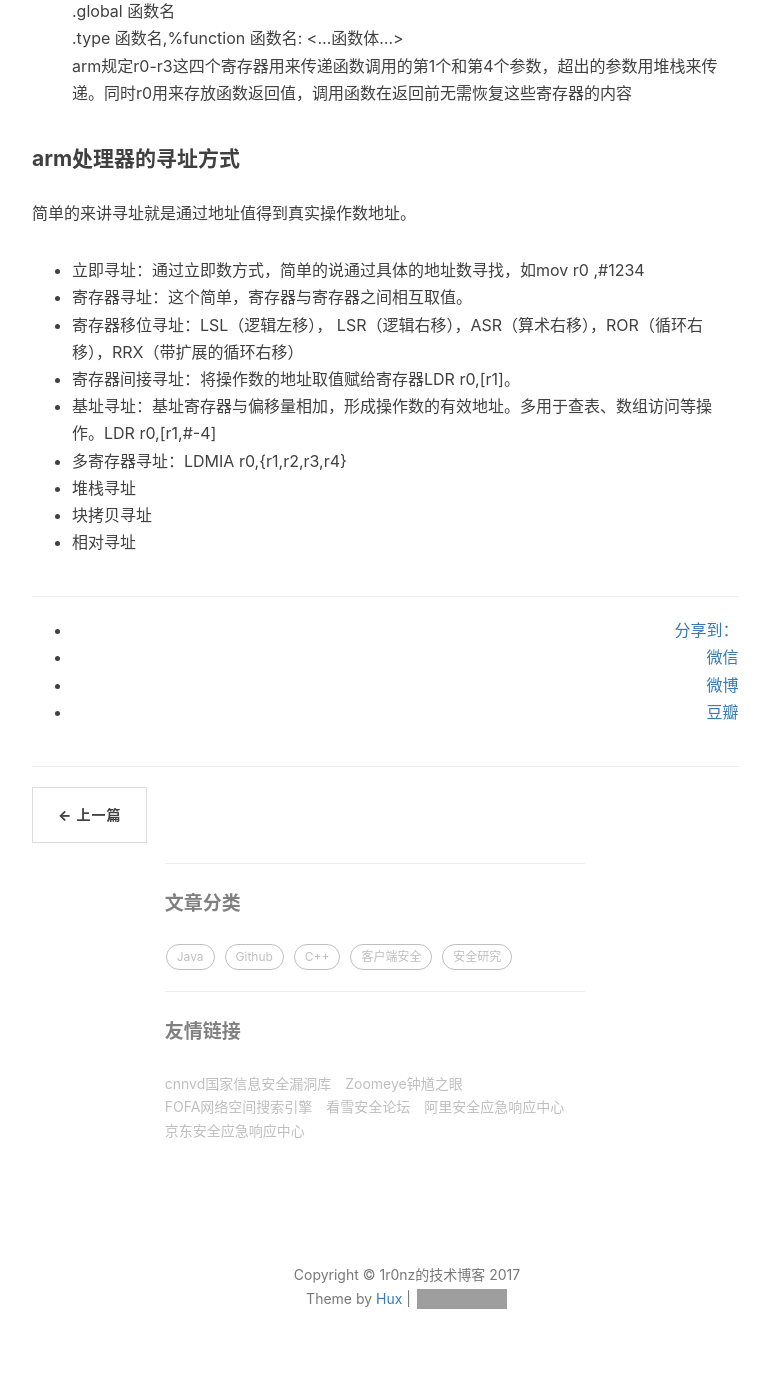
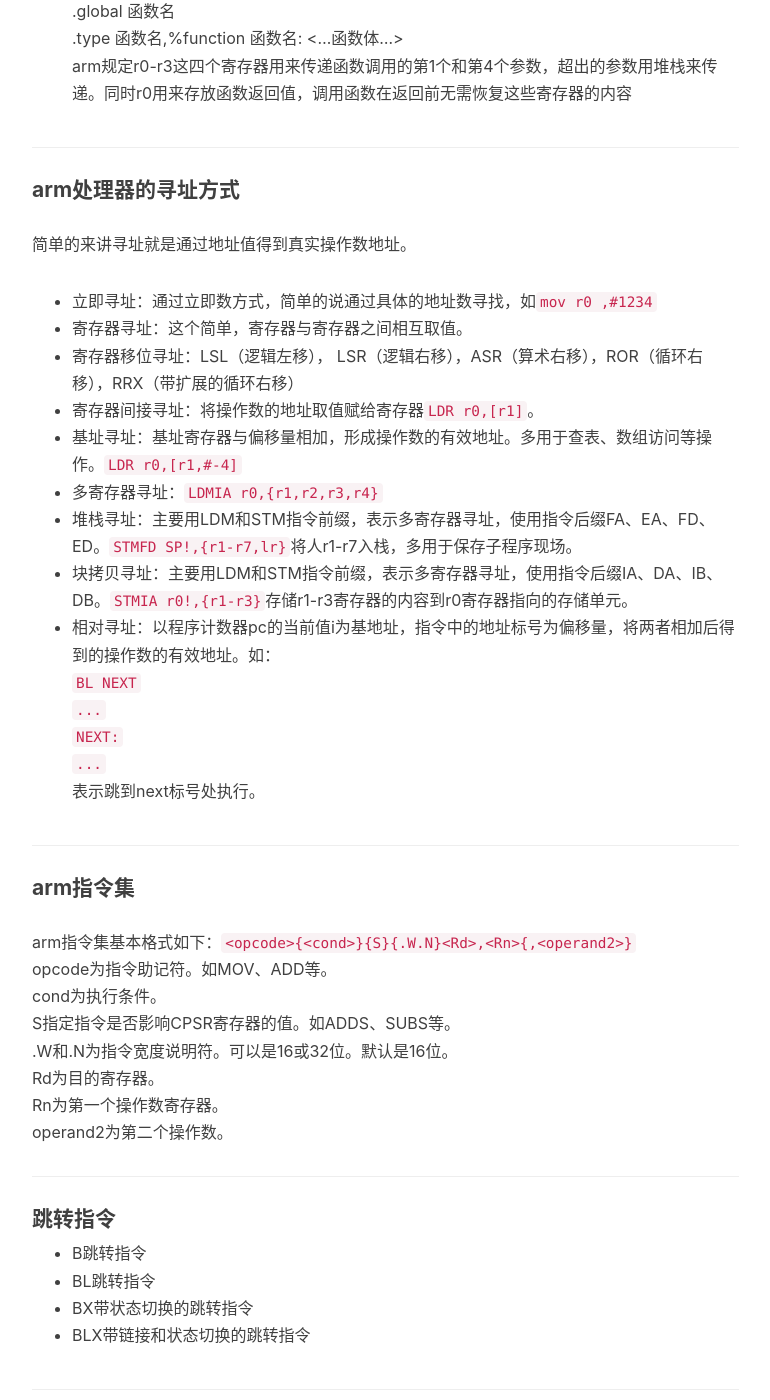
Before and after one commit to yangrz/blog, a Jekyll site: the page built from _posts/2017-01-16-androidSecurity.markdown, in a window 1280 px wide and 1400 px high, scrolled down 2809 px. Shown: the whole window, without its empty margins (233-1003 px from the left). Built offline with Jekyll 4.4.1, drawn with Linux system fonts in a browser that asks for light colours; nearby versions of some CDN libraries; comment, search, counter and statistics services are not loaded; some of the changed text lies outside the part shown; grey boxes are pictures that could not be loaded.

Commit message:
2017-02-17

```diff
--- a/_posts/2017-01-16-androidSecurity.markdown
+++ b/_posts/2017-01-16-androidSecurity.markdown
@@ -86,14 +86,72 @@ c语言所定义的全局变量和常量都都会编译到.data下，常量数
          <...函数体...>
 arm规定r0-r3这四个寄存器用来传递函数调用的第1个和第4个参数，超出的参数用堆栈来传递。同时r0用来存放函数返回值，调用函数在返回前无需恢复这些寄存器的内容
 
+---
+
 #### arm处理器的寻址方式
 简单的来讲寻址就是通过地址值得到真实操作数地址。
-* 立即寻址：通过立即数方式，简单的说通过具体的地址数寻找，如mov r0 ,#1234
+* 立即寻址：通过立即数方式，简单的说通过具体的地址数寻找，如`mov r0 ,#1234`
 * 寄存器寻址：这个简单，寄存器与寄存器之间相互取值。
 * 寄存器移位寻址：LSL（逻辑左移）， LSR（逻辑右移），ASR（算术右移），ROR（循环右移），RRX（带扩展的循环右移）
-* 寄存器间接寻址：将操作数的地址取值赋给寄存器LDR  r0,[r1]。
-* 基址寻址：基址寄存器与偏移量相加，形成操作数的有效地址。多用于查表、数组访问等操作。LDR r0,[r1,#-4]
-* 多寄存器寻址：LDMIA r0,{r1,r2,r3,r4}
-* 堆栈寻址
-* 块拷贝寻址
-* 相对寻址
+* 寄存器间接寻址：将操作数的地址取值赋给寄存器`LDR  r0,[r1]`。
+* 基址寻址：基址寄存器与偏移量相加，形成操作数的有效地址。多用于查表、数组访问等操作。`LDR r0,[r1,#-4]`
+* 多寄存器寻址：`LDMIA r0,{r1,r2,r3,r4}`
+* 堆栈寻址：主要用LDM和STM指令前缀，表示多寄存器寻址，使用指令后缀FA、EA、FD、ED。`STMFD  SP!,{r1-r7,lr}`将人r1-r7入栈，多用于保存子程序现场。
+* 块拷贝寻址：主要用LDM和STM指令前缀，表示多寄存器寻址，使用指令后缀IA、DA、IB、DB。`STMIA  r0!,{r1-r3}`存储r1-r3寄存器的内容到r0寄存器指向的存储单元。
+* 相对寻址：以程序计数器pc的当前值i为基地址，指令中的地址标号为偏移量，将两者相加后得到的操作数的有效地址。如：
+`BL   NEXT`
+`...`
+`NEXT:`
+`...`
+表示跳到next标号处执行。
+
+---
+
+#### arm指令集
+arm指令集基本格式如下：`<opcode>{<cond>}{S}{.W.N}<Rd>,<Rn>{,<operand2>}`
+opcode为指令助记符。如MOV、ADD等。
+cond为执行条件。
+S指定指令是否影响CPSR寄存器的值。如ADDS、SUBS等。
+.W和.N为指令宽度说明符。可以是16或32位。默认是16位。
+Rd为目的寄存器。
+Rn为第一个操作数寄存器。
+operand2为第二个操作数。
+
+---
+
+#### 跳转指令
+* B跳转指令
+* BL跳转指令
+* BX带状态切换的跳转指令
+* BLX带链接和状态切换的跳转指令
+
+---
+
+#### 存储器访问指令
+LDR：从存储器中读数据到寄存器。
+STR：用于存储数据到指定地址的存储单元。
+LDM：同LDR读多个。
+STM：同STR写多个。
+PUSH：将寄存器推入满递减堆栈。
+POP：从满递减堆栈中弹出数据到寄存器。
+SWP：用于寄存器与存储器之间的数据交换。
+
+---
+
+#### 数据处理指令
+数据处理指令在arm指令集中占有大部分，在这里就不一一列出了。参考可以[看这里](http://blog.csdn.net/dddxxxx/article/details/47130545)或者[这个](http://blog.chinaunix.net/uid-20769502-id-112445.html)
+
+---
+
+#### 其他指令
+这里还有一些比较重要常见的指令。
+SWI：软中断指令。用于实现从用户模式到管理模式的切换。如系统功能调用。格式如下：
+`SWI {cond},immed_24`
+immed_24是软中断号，在android中系统功能调用为0号中断，使用R7寄存器存放系统调用号。使用R0-R3传递系统调用的前4个参数，大于4个参数用堆栈传递。
+NOP：为空操作指令。用于空操作或者字节对齐。格式只有指令本身。
+MRS：为读状态寄存器指令。格式为：
+`MRS RD,psr`
+MSR：为写状态寄存器指令。格式为：
+`MSR Rd,psr_fields,operand2`
+psr的取值可以是cpsr或spsr。
+fields指定传送的区域。
```
